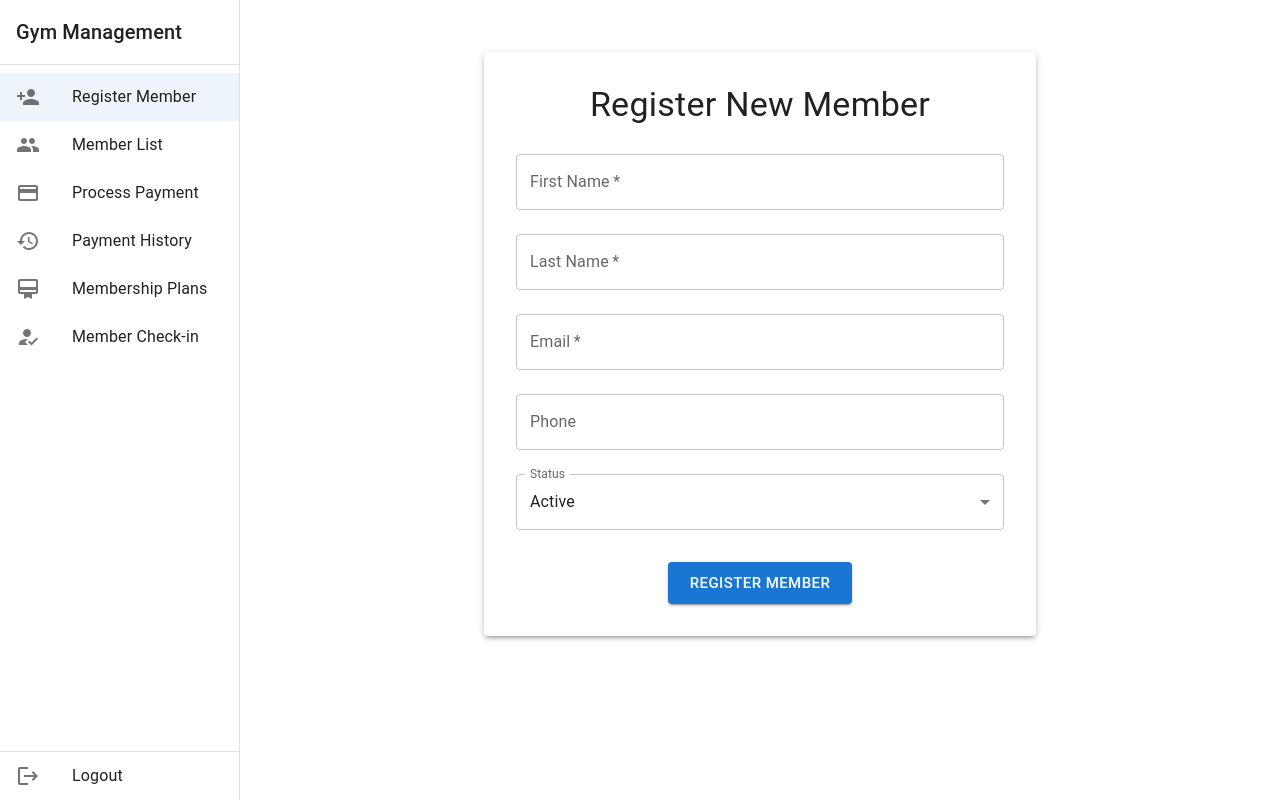
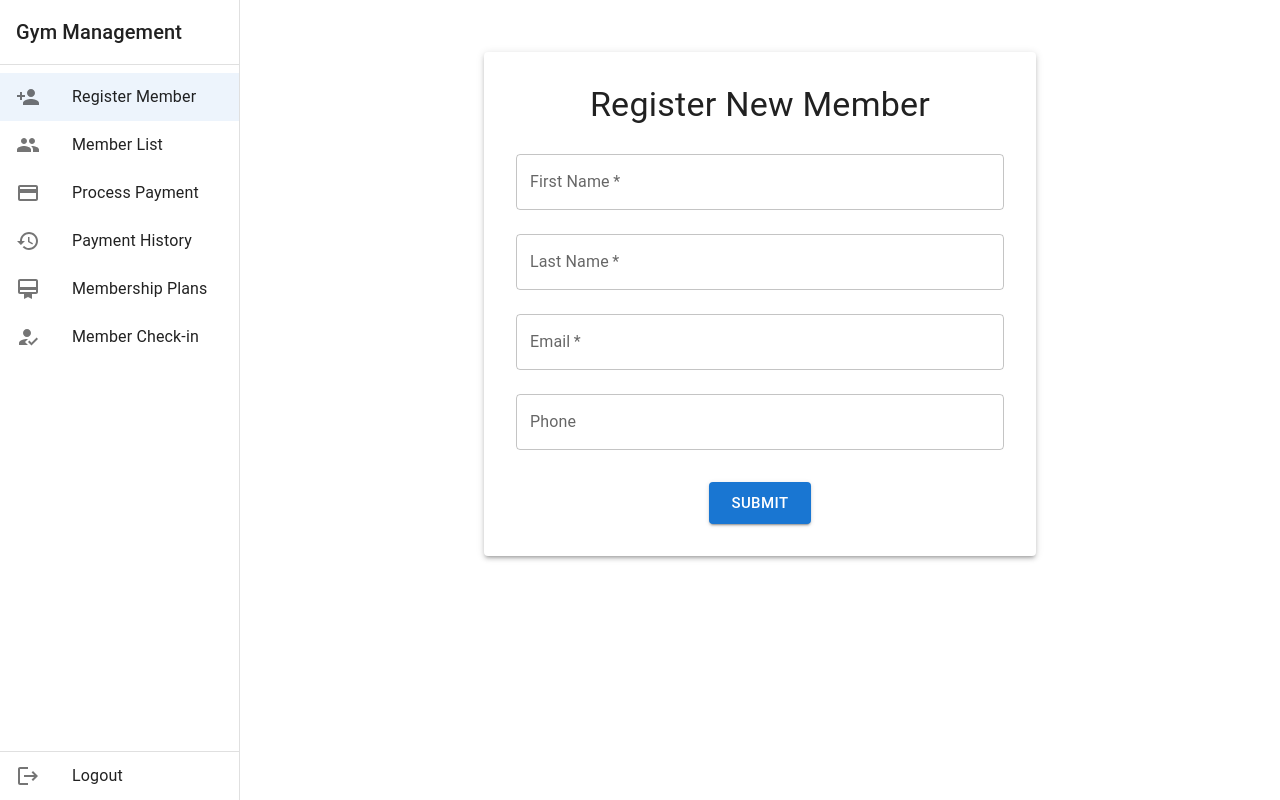
Before and after one commit to HanifCarroll/gym-management-client, a Next.js app: page /register in a window 1280 px wide. Built offline with nearby package versions, Linux system fonts and the light colour scheme; sample sign-in values are in the browser's storage.

Commit message:
Use server actions on register page.

```diff
--- a/src/app/(authenticated)/members/members-table.tsx
+++ b/src/app/(authenticated)/members/members-table.tsx
@@ -23,6 +23,7 @@ import {
   TextField,
   Tooltip,
 } from '@mui/material';
+import { useSnackbar } from '@/app/ui/context';
 import { Member, MemberStatus, UpdateMemberData } from '@/core/entities';
 import React, { useState } from 'react';
 
@@ -35,6 +36,7 @@ export default function MembersTable({
 }: MembersTableProps) {
   const [members, setMembers] = useState<Member[]>(initialMembers);
   const [editingMember, setEditingMember] = useState<Member | null>(null);
+  const { showSnackbar } = useSnackbar();
 
   const handleEditClick = (member: Member) => {
     setEditingMember(member);
@@ -51,6 +53,7 @@ export default function MembersTable({
         setMembers(members.filter((member) => member.id !== id));
       } else {
         console.error('Failed to delete member');
+        showSnackbar('An error occurred while deleting the member.', 'error');
       }
     }
   };
@@ -80,6 +83,7 @@ export default function MembersTable({
       handleEditClose();
     } else {
       console.error('Failed to update member');
+      showSnackbar('An error occurred while updating the member.', 'error');
     }
   };
 
--- a/src/app/(authenticated)/register/page.tsx
+++ b/src/app/(authenticated)/register/page.tsx
@@ -1,132 +1,15 @@
-'use client';
+import RegisterMemberForm from './register-member-form';
+import { Container, Paper, Typography } from '@mui/material';
 
-import {
-  Box,
-  Button,
-  Container,
-  FormControl,
-  InputLabel,
-  MenuItem,
-  Paper,
-  Select,
-  SelectChangeEvent,
-  TextField,
-  Typography,
-} from '@mui/material';
-import { useRegisterMember, useSnackbar } from '@/app/ui/hooks';
-import { CreateMemberData, MemberStatus } from '@/core/entities';
-import React, { ChangeEvent, FormEvent, useState } from 'react';
-
-const initialFormData: CreateMemberData = {
-  firstName: '',
-  lastName: '',
-  email: '',
-  phone: '',
-  status: 'Active',
-};
-
-const RegisterMember: React.FC = () => {
-  const [formData, setFormData] = useState<CreateMemberData>(initialFormData);
-  const registerMemberMutation = useRegisterMember();
-  const { showSnackbar } = useSnackbar();
-
-  const handleChange = (
-    event:
-      | ChangeEvent<HTMLInputElement | HTMLTextAreaElement>
-      | SelectChangeEvent<MemberStatus>,
-  ) => {
-    const { name, value } = event.target;
-    setFormData((prevData) => ({
-      ...prevData,
-      [name]: value,
-    }));
-  };
-
-  const handleSubmit = (event: FormEvent<HTMLFormElement>) => {
-    event.preventDefault();
-    registerMemberMutation.mutate(formData, {
-      onSuccess: () => {
-        showSnackbar('Member registered successfully!', 'success');
-        setFormData(initialFormData);
-      },
-      onError: () => showSnackbar('Failed to register member', 'error'),
-    });
-  };
-
+export default function RegisterMember() {
   return (
     <Container maxWidth="sm">
       <Paper elevation={3} sx={{ mt: 4, p: 4 }}>
         <Typography variant="h4" component="h1" gutterBottom align="center">
           Register New Member
         </Typography>
-        <form onSubmit={handleSubmit}>
-          <TextField
-            fullWidth
-            label="First Name"
-            name="firstName"
-            value={formData.firstName}
-            onChange={handleChange}
-            margin="normal"
-            required
-          />
-          <TextField
-            fullWidth
-            label="Last Name"
-            name="lastName"
-            value={formData.lastName}
-            onChange={handleChange}
-            margin="normal"
-            required
-          />
-          <TextField
-            fullWidth
-            label="Email"
-            name="email"
-            type="email"
-            value={formData.email}
-            onChange={handleChange}
-            margin="normal"
-            required
-          />
-          <TextField
-            fullWidth
-            label="Phone"
-            name="phone"
-            value={formData.phone}
-            onChange={handleChange}
-            margin="normal"
-          />
-          <FormControl fullWidth margin="normal">
-            <InputLabel id="status-label">Status</InputLabel>
-            <Select
-              labelId="status-label"
-              name="status"
-              value={formData.status}
-              onChange={handleChange}
-              label="Status"
-            >
-              <MenuItem value="Active">Active</MenuItem>
-              <MenuItem value="Inative">Inactive</MenuItem>
-              <MenuItem value="Suspended">Suspended</MenuItem>
-            </Select>
-          </FormControl>
-          <Box sx={{ display: 'flex', justifyContent: 'center', mt: 3 }}>
-            <Button
-              type="submit"
-              variant="contained"
-              color="primary"
-              size="large"
-              disabled={registerMemberMutation.isPending}
-            >
-              {registerMemberMutation.isPending
-                ? 'Registering...'
-                : 'Register Member'}
-            </Button>
-          </Box>
-        </form>
+        <RegisterMemberForm />
       </Paper>
     </Container>
   );
-};
-
-export default RegisterMember;
+}
--- /dev/null
+++ b/src/app/(authenticated)/register/register-actions.ts
@@ -0,0 +1,28 @@
+'use server';
+
+import { RegisterMemberState } from '@/app/(authenticated)/register/register-member-form';
+import { CreateMemberData } from '@/core/entities';
+import { ApiMemberRepository } from '@/core/repositories';
+import { MemberServiceImpl } from '@/core/services';
+
+const memberRepository = new ApiMemberRepository();
+const memberService = new MemberServiceImpl(memberRepository);
+
+export async function registerMember(
+  state: RegisterMemberState,
+  formData: FormData,
+): Promise<RegisterMemberState> {
+  const data: CreateMemberData = {
+    firstName: formData.get('firstName') as string,
+    lastName: formData.get('lastName') as string,
+    email: formData.get('email') as string,
+    phone: formData.get('phone') as string,
+  };
+  try {
+    const newMember = await memberService.createMember(data);
+    return { ...data, success: true, member: newMember };
+  } catch (error) {
+    console.error('Error registering member:', error);
+    return { ...data, success: false, error: 'Failed to register member' };
+  }
+}
--- /dev/null
+++ b/src/app/(authenticated)/register/register-member-form.tsx
@@ -0,0 +1,85 @@
+'use client';
+
+import { registerMember } from './register-actions';
+import { Box, Button, TextField } from '@mui/material';
+import { useSnackbar } from '@/app/ui/hooks';
+import { CreateMemberData, Member } from '@/core/entities';
+import React, { useEffect, useRef } from 'react';
+import { useFormState, useFormStatus } from 'react-dom';
+
+const initialFormData: RegisterMemberState = {
+  firstName: '',
+  lastName: '',
+  email: '',
+  phone: '',
+};
+
+export type RegisterMemberState = CreateMemberData & {
+  success?: boolean;
+  member?: Member;
+  error?: string;
+};
+
+function SubmitButton() {
+  const { pending } = useFormStatus();
+  return (
+    <Button
+      type="submit"
+      disabled={pending}
+      variant="contained"
+      color="primary"
+      size="large"
+    >
+      {pending ? 'Submitting...' : 'Submit'}
+    </Button>
+  );
+}
+
+export default function RegisterMemberForm() {
+  const [state, formAction] = useFormState(registerMember, initialFormData);
+  const { showSnackbar } = useSnackbar();
+  const formRef = useRef<HTMLFormElement>(null);
+  // Prevents snackbar from staying permanently open.
+  const prevStateRef = useRef(state);
+
+  useEffect(() => {
+    if (state.success && !prevStateRef.current.success) {
+      showSnackbar('Member registered successfully!', 'success');
+      formRef.current?.reset();
+    } else if (state.error && state.error !== prevStateRef.current.error) {
+      showSnackbar('An error occurred while registering member.', 'error');
+    }
+    prevStateRef.current = state;
+  }, [state, showSnackbar]);
+
+  return (
+    <form ref={formRef} action={formAction}>
+      <TextField
+        fullWidth
+        label="First Name"
+        name="firstName"
+        margin="normal"
+        required
+      />
+      <TextField
+        fullWidth
+        label="Last Name"
+        name="lastName"
+        margin="normal"
+        required
+      />
+      <TextField
+        fullWidth
+        label="Email"
+        name="email"
+        type="email"
+        margin="normal"
+        required
+      />
+      <TextField fullWidth label="Phone" name="phone" margin="normal" />
+      <Box sx={{ display: 'flex', justifyContent: 'center', mt: 3 }}>
+        <SubmitButton />
+      </Box>
+    </form>
+  );
+}
```
Also changed, not shown: src/app/(authenticated)/register/__test__/register-page-test-utils.ts (deleted, +0 -21 lines), src/core/entities/member.ts (+7 -2 lines), 1 other file (tests, documents, lock files or other folders).
